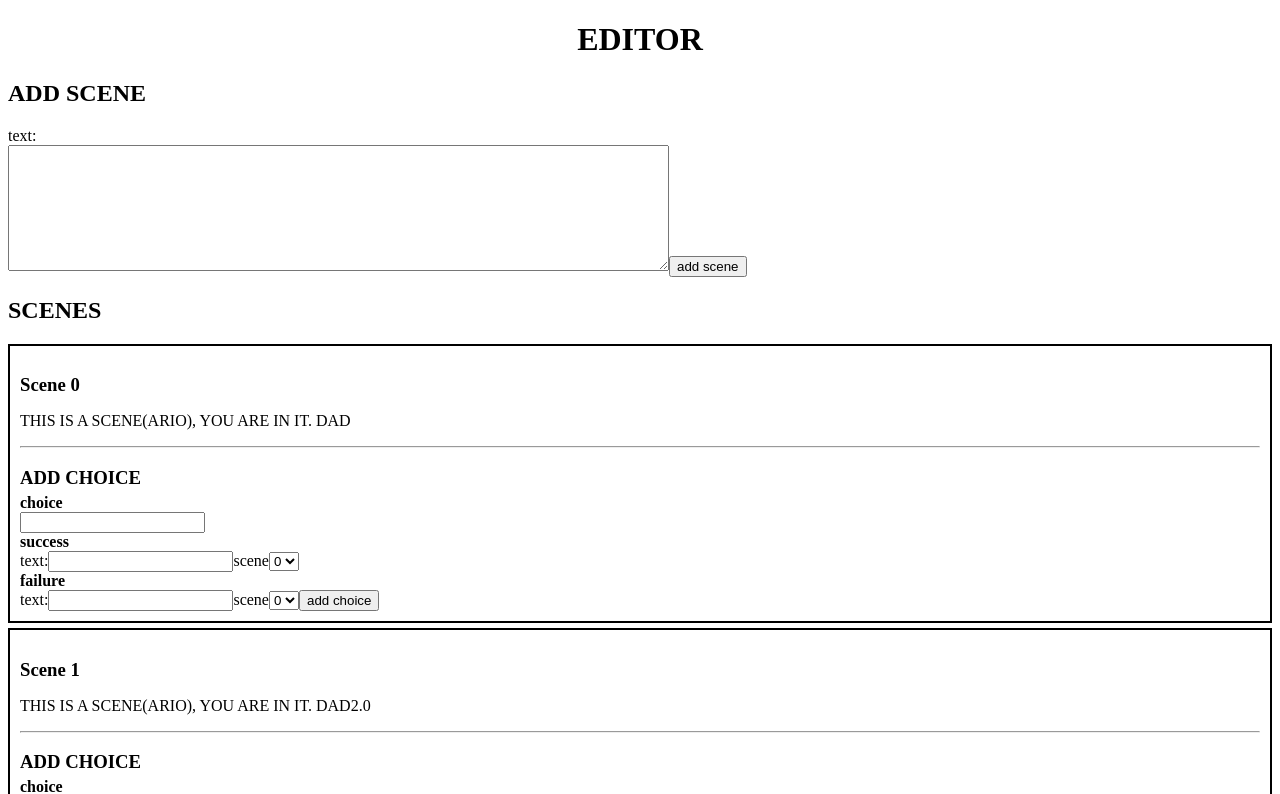
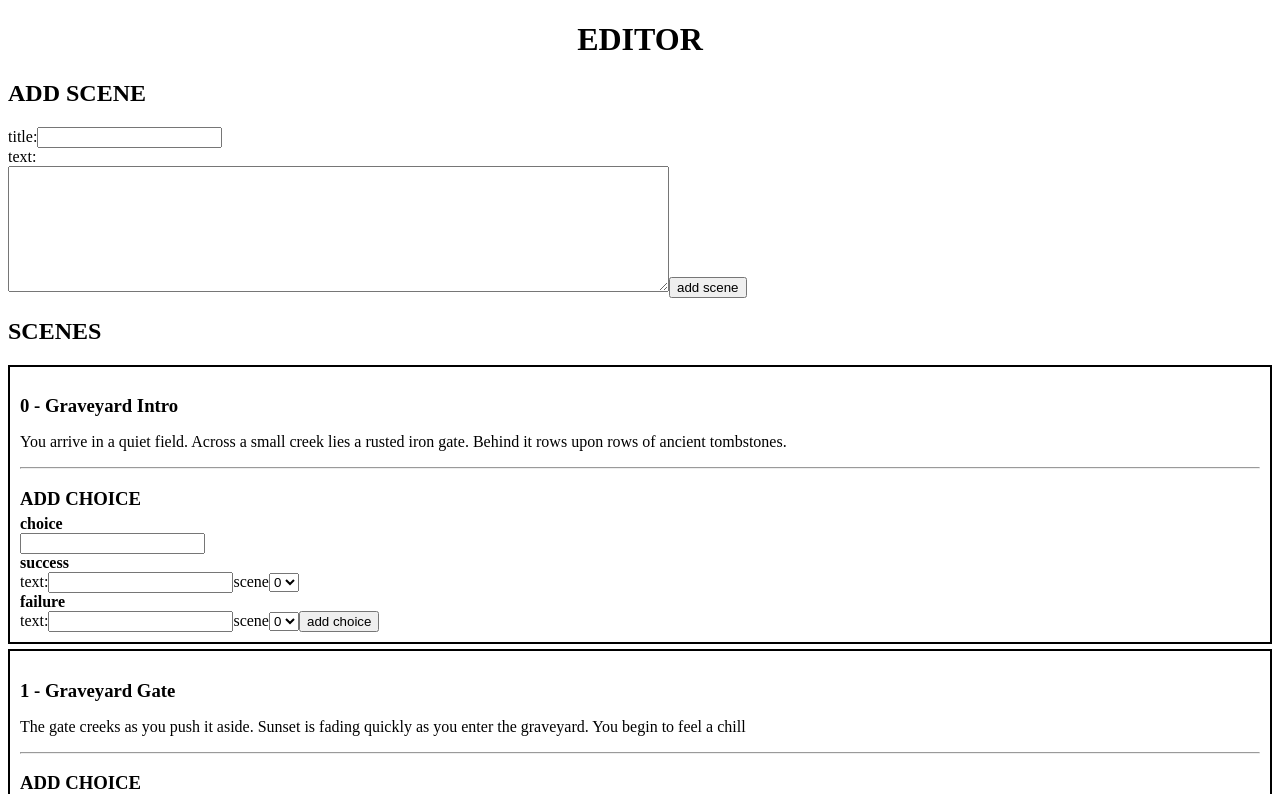
Before and after one commit to seanpierce/adventure-game, an Angular app: page /editor in a window 1280 px wide. Shown: the top 794 px of the page. Built offline with nearby package versions, Linux system fonts and the light colour scheme.

Commit message:
add scene titles

```diff
--- a/src/app/admin/admin.component.html
+++ b/src/app/admin/admin.component.html
@@ -1,4 +1,4 @@
-<h1>dadmin</h1>
+<h1>admin</h1>
 <p>
   <strong>component routerlink list:</strong><br>
   <em>(add links here with the attribute</em> routerLink="your-route-path-here" <em>to any route you create</em>)
--- a/src/app/editor/editor.component.html
+++ b/src/app/editor/editor.component.html
@@ -2,14 +2,16 @@
 
 <div id="new-scene">
   <h2>ADD SCENE</h2>
+  <label>title:</label>
+  <input #title type="text"><br>
   <label>text: </label><br>
   <textarea #text rows="8" cols="80"></textarea>
-  <button (click)="addScene(text.value); text.value=''" type="button">add scene</button>
+  <button (click)="addScene(title.value, text.value); text.value=''; title.value=''" type="button">add scene</button>
 </div>
 
 <h2>SCENES</h2>
 <div class="scene" *ngFor="let scene of scenes">
-  <h3>Scene {{scene.id}}</h3>
+  <h3>{{scene.id}} - {{scene.title}}</h3>
   <p>{{scene.text}}</p>
 
   <div *ngIf="scene.choices.length > 0">
--- a/src/app/editor/editor.component.ts
+++ b/src/app/editor/editor.component.ts
@@ -18,8 +18,8 @@ export class EditorComponent implements OnInit {
     this.scenes = this.gameService.allScenes();
   }
 
-  addScene(text: string){
-    let newScene = new Scene(this.scenes.length.toString(), text || 'default value');
+  addScene(title: string, text: string){
+    let newScene = new Scene(this.scenes.length.toString(),title || 'default title', text || 'default value');
     this.scenes.push(newScene);
   }
 
--- a/src/app/scene.model.ts
+++ b/src/app/scene.model.ts
@@ -1,4 +1,4 @@
 export class Scene {
   choices = [];
-  constructor(public id: string, public text: string) {}
+  constructor(public id: string, public title: string, public text: string) {}
 }
--- a/src/app/static-db.ts
+++ b/src/app/static-db.ts
@@ -3,7 +3,8 @@ import { Scene } from './scene.model';
 export const DB = {
   // character: [],
   scene: [
-    new Scene("0", "THIS IS A SCENE(ARIO), YOU ARE IN IT. DAD"),
-    new Scene("1", "THIS IS A SCENE(ARIO), YOU ARE IN IT. DAD2.0")
+    new Scene("0","Graveyard Intro",  "You arrive in a quiet field. Across a small creek lies a rusted iron gate. Behind it rows upon rows of ancient tombstones."),
+    new Scene("1", "Graveyard Gate", "The gate creeks as you push it aside. Sunset is fading quickly as you enter the graveyard. You begin to feel a chill"),
+    new Scene("2", "Creek bed", "On second thought, the graveyard sounds like a super bad idea. You follow the creek downstream. Walking into the sunset, with the graveyard at your back, the world feels a little brighter")
   ]
-}
+};
--- a/src/index.html
+++ b/src/index.html
@@ -2,7 +2,7 @@
 <html>
 <head>
   <meta charset="utf-8">
-  <title>dAdventure</title>
+  <title>adventure</title>
   <base href="/">
 
   <meta name="viewport" content="width=device-width, initial-scale=1">
```
